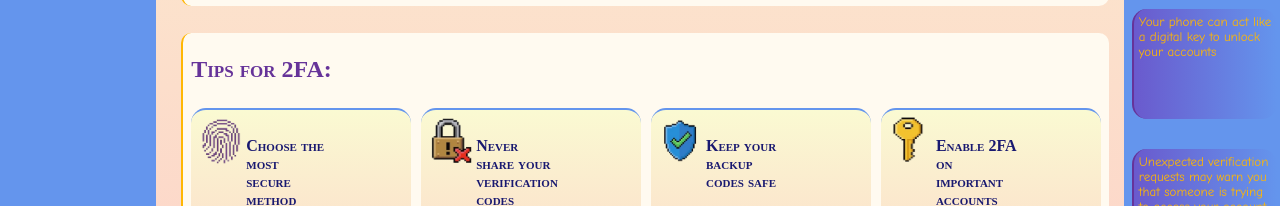
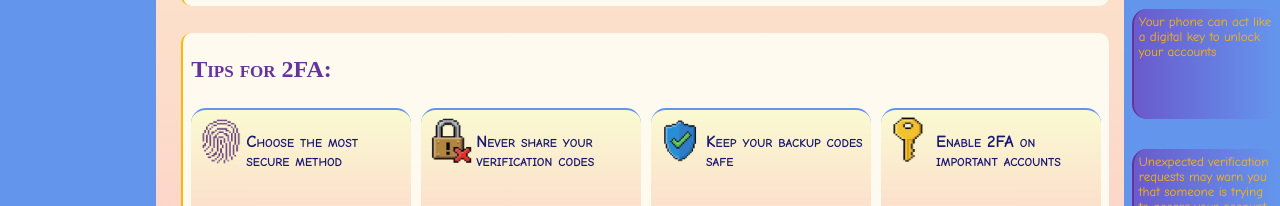
Before and after one commit to trishaagrawal31/ISTE_Assignment_2, a plain HTML site: page cath.html in a window 1280 px wide. Shown: the part 594-800 px from the top of the page. Drawn offline with Linux system fonts and the light colour scheme.

Commit message:
validation fix- h4 tag

```diff
--- a/cath.html
+++ b/cath.html
@@ -43,22 +43,22 @@
     <div class="cards">
         <div class="card">
             <img src="assets/images/img_1.png" alt="A purple fingerprint">
-            <h4>Choose the most secure method</h4>
+            <h3>Choose the most secure method</h3>
             <p>Authenticator apps and physical security keys are generally safer than SMS codes. Whenever possible, choose one of these methods to protect your accounts.</p>
         </div>
         <div class="card">
             <img src="assets/images/img_2.png" alt="A lock with a red cross">
-            <h4>Never share your verification codes</h4>
+            <h3>Never share your verification codes</h3>
             <p>Your 2FA codes are private and should never be shared with anyone. Legitimate services will never ask you to send them your one-time login code.</p>
         </div>
         <div class="card">
             <img src="assets/images/img_3.png" alt="A blue shield with a green tick">
-            <h4>Keep your backup codes safe</h4>
+            <h3>Keep your backup codes safe</h3>
             <p>Most services provide backup codes in case you lose access to your phone or security key. Store these codes somewhere secure so you can still access your account in an emergency.</p>
         </div>
         <div class="card">
             <img src="assets/images/img_4.png" alt="A yellow key">
-            <h4>Enable 2FA on important accounts</h4>
+            <h3>Enable 2FA on important accounts</h3>
             <p>Start with your email, banking, social media, and password manager accounts. Securing these accounts first can help prevent attackers from accessing your most sensitive information.</p>
         </div>
         </div>
```
